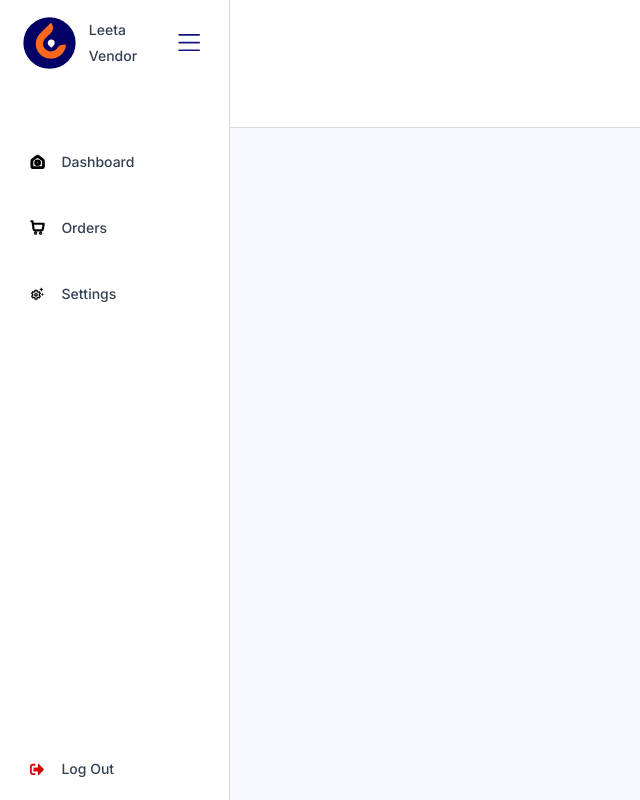
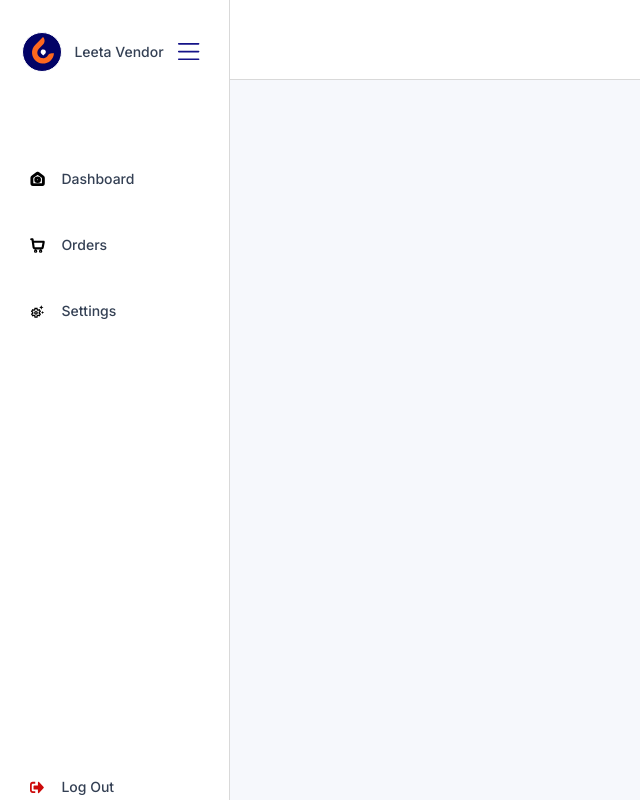
Before and after one commit to leetatech/leeta_admin, a React (Create React App) app: page /app in a window 1280 px wide. Shown: the whole page, without its empty margins (0-640 px from the left). Built offline with nearby package versions, Linux system fonts and the light colour scheme; a web font is replaced by a local one.

Commit message:
added some more fixes to side nav

```diff
--- a/src/view/components/header/Header.css
+++ b/src/view/components/header/Header.css
@@ -1,14 +1,13 @@
 .header-content {
   width: 82vw;
-  height: 8rem;
-  padding: 0rem 3rem;
+  /* height: 8rem; */
+  padding: 0rem 3rem 0rem 1.4rem;
   display: flex;
   -webkit-box-align: center;
   -ms-flex-align: center;
   align-items: center;
   min-height: 5rem;
   justify-content: space-between;
-  /* justify-content: flex-end; */
   -webkit-transition: width 0.5s;
   transition: width 0.5s;
   border-bottom: 1px solid #d9d9d9;
@@ -22,6 +21,8 @@
 
 .expand {
   width: 95vw;
+  -webkit-transition: width 0.5s;
+  transition: width 0.5s;
 }
 
 /* .header-content .expand-btn {
--- a/src/view/components/header/Header.tsx
+++ b/src/view/components/header/Header.tsx
@@ -65,8 +65,8 @@ export default function Header({ shrinked, setShrinked, burgerClick, headTag }:
     <>
       <div className={`header-content ${shrinked ? 'expand' : ''}`}>
         {shrinked && (
-          <div onClick={() => setShrinked(false)}>
-            <img src={shrink} alt='icon' />
+          <div className='h-6 w-6' onClick={() => setShrinked(false)}>
+            <img className='w-full h-full object-cover' src={shrink} alt='icon' />
           </div>
         )}
 
--- a/src/view/components/sidebar/Sidebar.css
+++ b/src/view/components/sidebar/Sidebar.css
@@ -13,6 +13,8 @@
 
 .sidebarComponent .shrink {
   width: 5vw;
+  -webkit-transition: width 0.2s;
+  transition: width 0.2s;
 }
 
 .sidebarComponent .sidebarComponent__logo-div {
@@ -23,7 +25,7 @@
   align-items: center;
   justify-content: space-between;
   flex-wrap: nowrap;
-  padding: 1rem 1.4rem;
+  padding: 2rem 1.4rem;
 }
 @media (max-width: 1000px) {
   .sidebarComponent .sidebarComponent__logo-div {
@@ -99,19 +101,8 @@
   height: 1.6rem !important;
 }
 .sidebarComponent .sidebarComponent__navbar .nav-item {
-  /* margin: 1.5rem 0; */
   width: 100%;
-  /* background-color: green; */
-  /* font-size: 40px; */
 }
-
-/* .sidebarComponent .sidebarComponent__navbar .nav-item .activeNav {
-  background: linear-gradient(109deg, rgba(192, 207, 254, 0.1) 0.42%, rgba(243, 223, 244, 0.1) 57.74%, rgba(249, 216, 229, 0.1) 98.62%);
-}
-
-.sidebarComponent .sidebarComponent__navbar .nav-item .NavItem_Wrapper:hover {
-  background: linear-gradient(109deg, rgba(161, 176, 223, 0.1) 0.42%, rgba(136, 113, 138, 0.1) 57.74%, rgba(189, 148, 164, 0.1) 98.62%);
-} */
 
 .sidebarComponent .sidebarComponent__logo-div .logo-fill img {
   width: 100%;
--- a/src/view/components/sidebar/Sidebar.tsx
+++ b/src/view/components/sidebar/Sidebar.tsx
@@ -89,7 +89,7 @@ const Sidebar = ({ shrinked, setShrinked, removeShrink, closeModal, setHeadTag,
             </div>
           ) : (
             <div className='logo-img-con full-logo-con'>
-              <img src={logo} alt='symbol' className='sidebarComponent__logo-img' />
+              <img src={logo} alt='symbol' />
               <Typography className='font-bold ml-3' variant={TypographyVariant.BODY_DEFAULT_MEDIUM}>
                 Leeta Vendor
               </Typography>
--- a/src/view/wrappers/dashboard/DashboardLayout.css
+++ b/src/view/wrappers/dashboard/DashboardLayout.css
@@ -11,11 +11,11 @@
 
 .dashboard-wrapper .dashboard__header {
   position: absolute;
-  /* z-index: 1; */
   left: 18vw;
   width: 72vw;
   -webkit-transition: width 0.5s;
   transition: width 0.5s;
+  align-items: end;
 }
 @media (max-width: 1000px) {
   .dashboard-wrapper .dashboard__header {
@@ -75,6 +75,8 @@
 .dashboard-wrapper > .right {
   width: 100%;
   overflow: hidden;
+  border: 1px solid red;
+  background-color: red !important;
 }
 
 .dashboard-wrapper > .right div {
@@ -82,7 +84,7 @@
 }
 
 .dashboard-wrapper .main-content-wrapper {
-  margin-top: 8rem;
+  margin-top: 5rem;
   -webkit-transition: width 0.5s;
   transition: width 0.5s;
   display: -webkit-box;
--- a/src/view/wrappers/dashboard/DashboardLayout.tsx
+++ b/src/view/wrappers/dashboard/DashboardLayout.tsx
@@ -68,7 +68,7 @@ const Dashboard = () => {
               setHeadTag={setHeadTag}
             />
           </div>
-          <div className='right'>
+          <div>
             <div className={`dashboard__header ${shrink ? 'expand' : ''}`}>
               <Header
                 shrinked={shrink}
```
